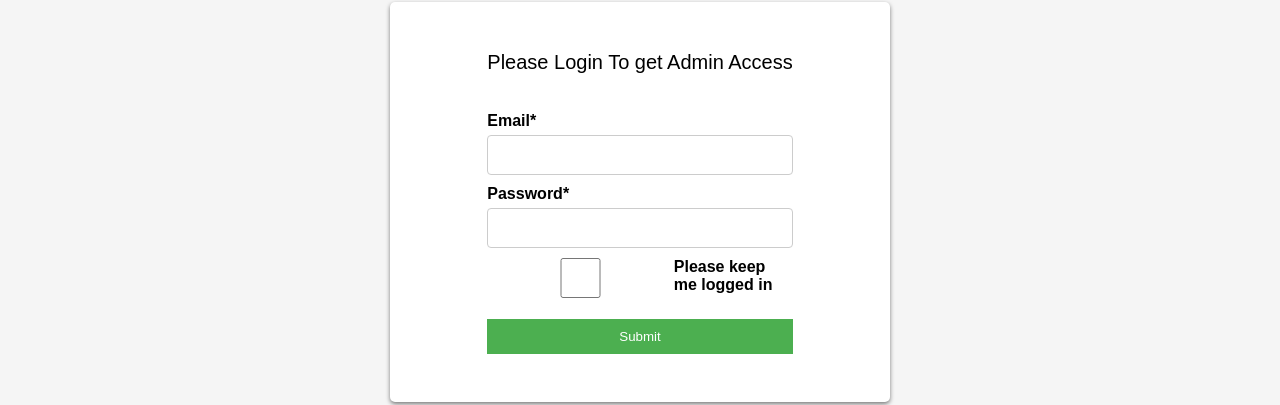
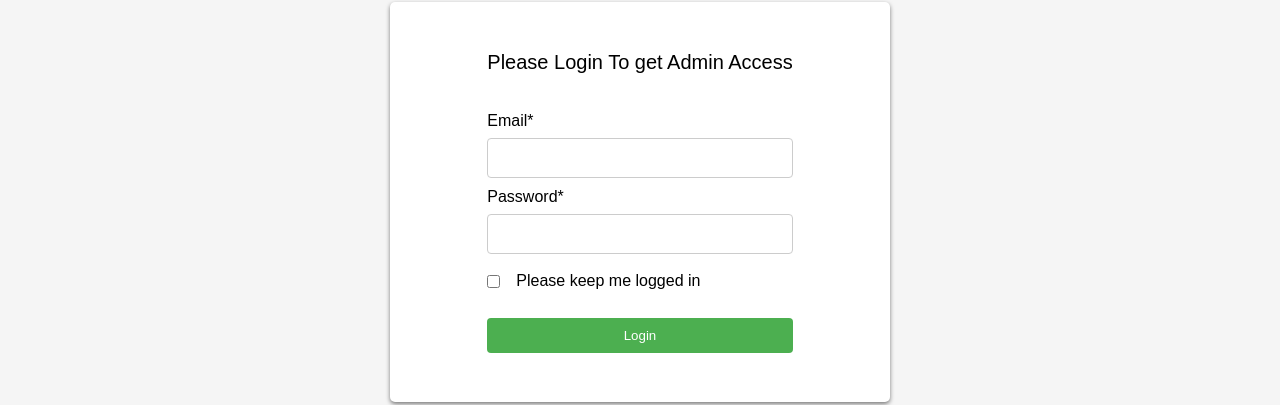
Before and after one commit to Botcoinista/React-Individuell, a React (Vite) app in the folder frontend/: page /login in a window 1280 px wide. Shown: the part 258-663 px from the top of the page. Built offline with nearby package versions, Linux system fonts and the light colour scheme.

Commit message:
all functionality and styling is finished

```diff
--- a/frontend/src/index.css
+++ b/frontend/src/index.css
@@ -9,7 +9,14 @@ body {
     background-color: #f5f5f5;
 }
 
-input {
+label {
+    font-size: 1rem;
+    font-weight: 500;
+    margin-bottom: 0.5rem;
+    display: block;
+}
+
+input:not([type="checkbox"]) {
     width: 100%;
     height: 40px;
     border: 1px solid #ccc;
--- a/frontend/src/pages/AddProduct/AddProduct.css
+++ b/frontend/src/pages/AddProduct/AddProduct.css
@@ -43,3 +43,8 @@
   .submit-btn:hover {
     background-color: #4caf50  !important
   }
+
+  h2 {
+    text-align: center;
+    margin-bottom: 1rem;
+  }
--- a/frontend/src/pages/Login/Login.css
+++ b/frontend/src/pages/Login/Login.css
@@ -62,9 +62,19 @@ input[type='password'] {
   color: white;
   padding: 10px 20px;
   border: none;
+  border-radius: 4px;
   cursor: pointer;
 }
 
 #btn-submit:hover {
   background-color: #45a049;
 }
+
+.checkbox-label-parent {
+  display: flex;
+  align-items: center;
+  gap: 1rem;
+}
+.checkbox label {
+  margin-top: .5rem;
+}
--- a/frontend/src/pages/Login/Login.jsx
+++ b/frontend/src/pages/Login/Login.jsx
@@ -1,29 +1,30 @@
-import React, { useState, useEffect } from 'react';
-import axios from 'axios'
-import { useNavigate, Link } from 'react-router-dom';
-import './Login.css'
+import React, { useState, useEffect } from "react";
+import axios from "axios";
+import { useNavigate, Link } from "react-router-dom";
+import "./Login.css";
 
-
-function LoginForm({ user, setUser}) {
-
-  const navigate = useNavigate()
+function LoginForm({ user, setUser }) {
+  const [isSubmitting, setisSubmitting] = useState(false);
+  const navigate = useNavigate();
 
   const [formData, setFormData] = useState({
-    email: '',
-    password: ''
-  })
+    email: "",
+    password: "",
+  });
   const [keepLoggedIn, setKeepLoggedIn] = useState(false);
 
-  const [error, setError] = useState(null)
+  const [error, setError] = useState(null);
 
   const handleChange = (e) => {
-    e.preventDefault()
+    e.preventDefault();
 
     setFormData({
       ...formData,
-        [e.target.name]: e.target.value
-    })
-}
+      [e.target.name]: e.target.value,
+    });
+
+    setError(null); // Reset the error message when input fields change
+  };
 
   const handleKeepLoggedInChange = (e) => {
     setKeepLoggedIn(e.target.checked);
@@ -31,59 +32,64 @@ function LoginForm({ user, setUser}) {
 
   const handleSubmit = async (e) => {
     e.preventDefault();
+    setisSubmitting(true);
+    setError(null);
 
-    setError(null)
-
-    if(formData.email == '' || formData.password == '') {
-      setError('You have to fill in all feilds!')
-      return
+    if (formData.email === "" || formData.password === "") {
+      setError("You have to fill in all fields!");
+      setisSubmitting(false);
+      return;
     }
 
     try {
+      setTimeout(async () => {
+        const res = await axios.post(
+          "http://localhost:8080/api/users/loginadmin",
+          formData
+        );
+        console.log(res);
+        if (res.data) {
+          // Setting user to the data stored in the MongoDB
+          setUser(res.data);
 
-    const res = await axios.post('http://localhost:8080/api/users/loginadmin', formData)
-      console.log(res)
-      if(res.data) {
-        //Setting user to the data stored in the MongoDB
-        setUser(res.data)
-
-        //Save usertoken
-        localStorage.setItem('token', res.data.token)
-
-        //Resets the login-form
+          // Save usertoken
+          localStorage.setItem("token", res.data.token);
+          setisSubmitting(false);
+          // Resets the login-form
           setFormData({
-          email: '',
-          password: ''
-        })
-        navigate('/productlist')
-
+            email: "",
+            password: "",
+          });
+          navigate("/productlist");
         }
+      }, 1000);
     } catch (err) {
-      if(err.response.status == 401) {
-        console.log('Wrong email or password')
-        setError('Wrong email or password')
+      if (err.response && err.response.status === 401) {
+        console.log("Wrong email or password");
+        setError("Wrong email or password");
+        setisSubmitting(false); // Resets the loading animation
+      } else {
+        console.log(err);
+        setError("Something went wrong while logging in");
       }
+      setisSubmitting(false); // Resets the loading animation
     }
   };
 
-  //Logging user when updated.
+  // Logging user when updated.
   useEffect(() => {
-    console.log(user)
-  }, [user])
-
+    console.log(user);
+  }, [user]);
 
   return (
     <div className="loginForm">
-      <div className='login-parent'>
+      <div className="login-parent">
         <div className="wrapper">
-
-
           <form onSubmit={handleSubmit} noValidate>
-          <div className='loginRegister'>
+            <div className="loginRegister">
               <p>Please Login To get Admin Access</p>
             </div>
             <br></br>
-
 
             <label htmlFor="email">Email*</label>
             <input
@@ -105,18 +111,21 @@ function LoginForm({ user, setUser}) {
               required
             />
 
-          <div className='checkbox'>
+            <div className="checkbox">
+              <div className="checkbox-label-parent">
                 <input
                   type="checkbox"
                   id="checkbox"
                   checked={keepLoggedIn}
                   onChange={handleKeepLoggedInChange}
                 />
-            <label htmlFor='checkbox'>Please keep me logged in</label>
+                <label htmlFor="checkbox">Please keep me logged in</label>
               </div>
-          <p className='error'>{error}</p>
-
-          <button type="submit" id="btn-submit">Submit</button>
+            </div>
+            <p className="error">{error}</p>
+            <button type="submit" id="btn-submit" disabled={isSubmitting}>
+              {isSubmitting ? "Logging in..." : "Login"}
+            </button>
           </form>
         </div>
       </div>
--- a/frontend/src/pages/ProductDetails.jsx/ProductDetails.css
+++ b/frontend/src/pages/ProductDetails.jsx/ProductDetails.css
@@ -4,20 +4,26 @@
     padding: 2rem;
   }
 
+  .details-heading {
+    text-align: center;
+    margin-bottom: 2rem;
+  }
+
   .product-details-card {
-    display: flex;
+    /* display: flex; */
     align-items: center;
     gap: 20px;
     background-color: #ffffff;
     box-shadow: 0 2px 4px 0 rgb(0 0 0 / 50%);
     padding: 2rem;
-    margin-top: 10rem;
+    margin-bottom: 10rem;
   }
 
   .product-details-card .img img {
-    width: 300px;
-    height: 300px;
+    width: 100%;
+    height: 250px;
     object-fit: cover;
+    margin-bottom: 2rem;
   }
 
   .product-details-card .details {
@@ -53,3 +59,9 @@
   .update-form button:hover {
     background-color: #4caf50  !important;
   }
+
+  .update-btn {
+   display: flex;
+    justify-content: center;
+    width: 100%;
+  }
--- a/frontend/src/pages/ProductDetails.jsx/ProductDetails.jsx
+++ b/frontend/src/pages/ProductDetails.jsx/ProductDetails.jsx
@@ -69,6 +69,7 @@ const ProductDetails = () => {
   return (
     <div className="product-details-container">
       <div className="product-details-card">
+      <h1 className="details-heading">Edit Product</h1>
         <div className="img">
           <img
             src={updatedProduct.imgURL || product.imgURL}
```
Lines whose indentation alone changed are shown as unchanged.
